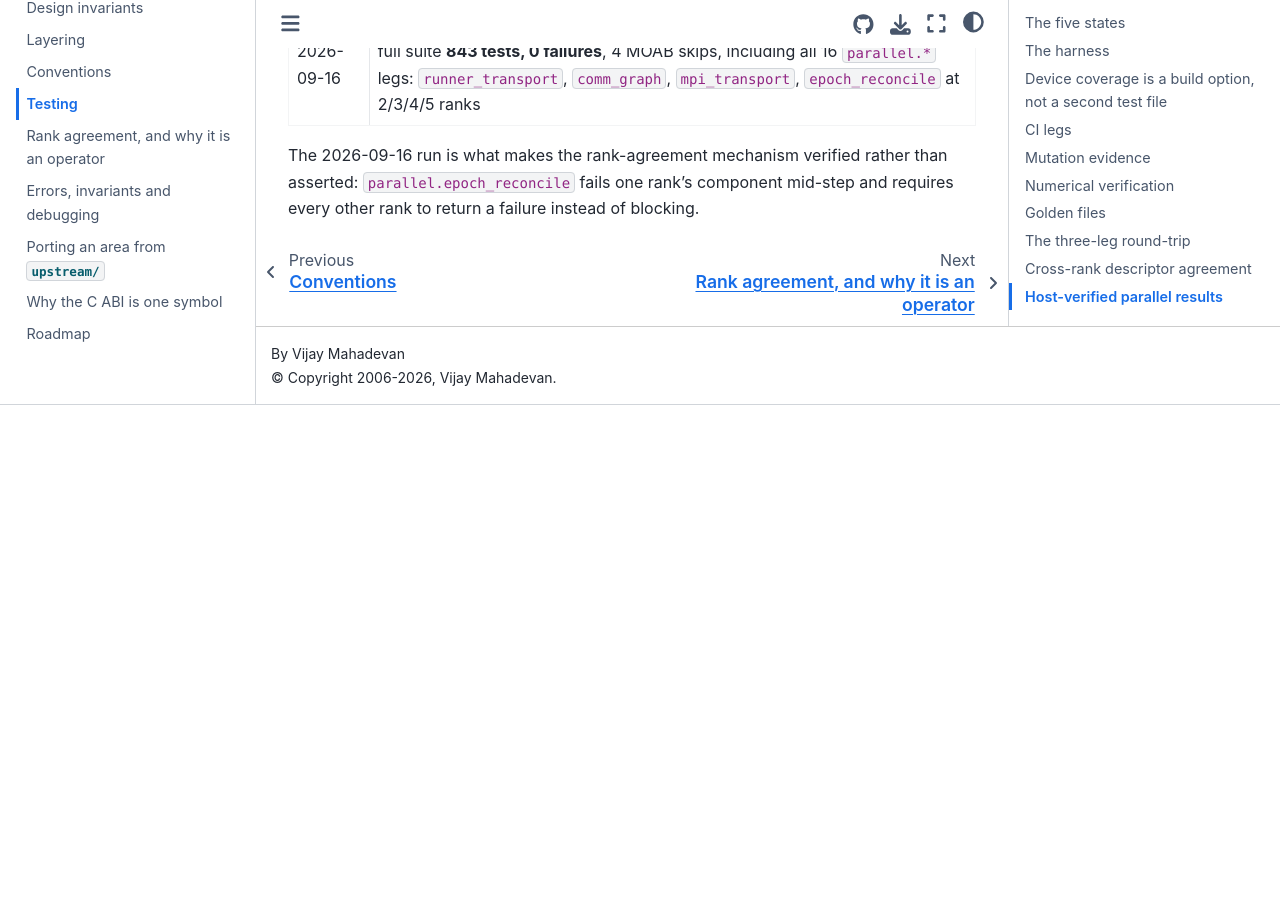
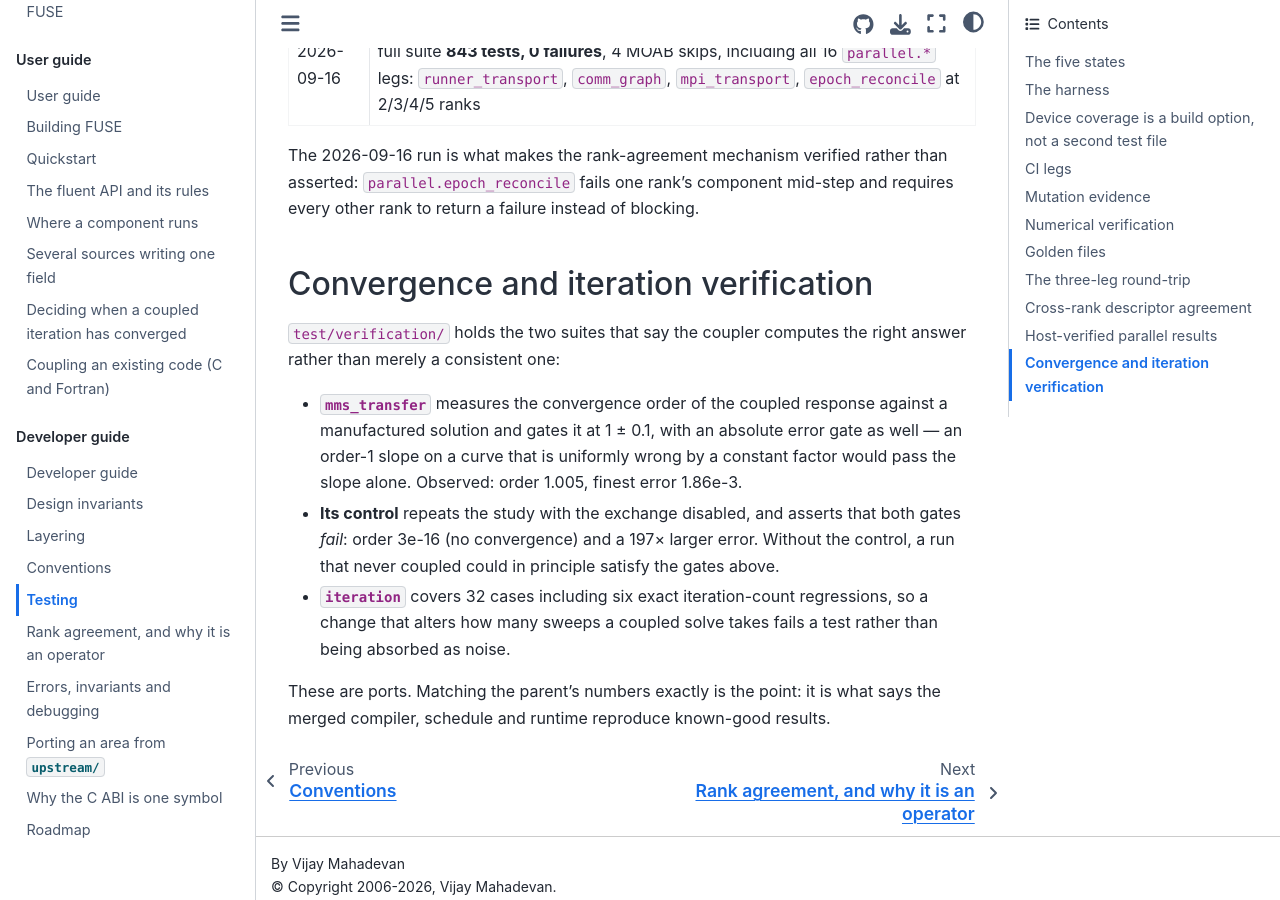
Before and after one commit to vijaysm/fuse, a Sphinx documentation site: the page built from docs/dev/testing.md, in a window 1280 px wide and 900 px high, scrolled down 3989 px. Built offline with Sphinx 7.4.7 and the Sphinx Book theme 1.1.4, drawn with Linux system fonts in a browser that asks for light colours; before the commit the page ends 4394 px from its top, so only the background shows below that.

Commit message:
Record the verification results and the true shape of R31

```diff
--- a/docs/dev/testing.md
+++ b/docs/dev/testing.md
@@ -149,3 +149,24 @@
 The 2026-09-16 run is what makes the rank-agreement mechanism verified rather
 than asserted: `parallel.epoch_reconcile` fails one rank's component mid-step
 and requires every other rank to return a failure instead of blocking.
+
+## Convergence and iteration verification
+
+`test/verification/` holds the two suites that say the coupler computes the
+right answer rather than merely a consistent one:
+
+- **`mms_transfer`** measures the convergence order of the coupled response
+  against a manufactured solution and gates it at 1 ± 0.1, with an absolute
+  error gate as well — an order-1 slope on a curve that is uniformly wrong by a
+  constant factor would pass the slope alone. Observed: order 1.005, finest
+  error 1.86e-3.
+- **Its control** repeats the study with the exchange disabled, and asserts
+  that both gates *fail*: order 3e-16 (no convergence) and a 197× larger
+  error. Without the control, a run that never coupled could in principle
+  satisfy the gates above.
+- **`iteration`** covers 32 cases including six exact iteration-count
+  regressions, so a change that alters how many sweeps a coupled solve takes
+  fails a test rather than being absorbed as noise.
+
+These are ports. Matching the parent's numbers exactly is the point: it is what
+says the merged compiler, schedule and runtime reproduce known-good results.
```
Also changed, not shown: docs/dev/roadmap.md (+1 -1 lines).
